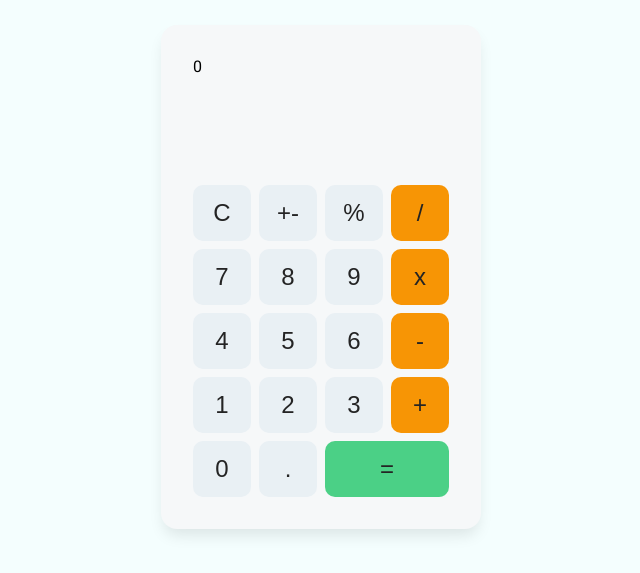
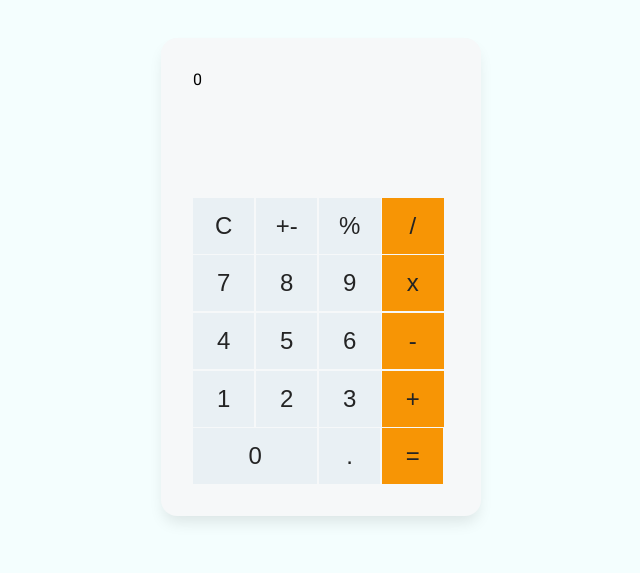
Before and after one commit to bill7pearl/math-magician, a React (Create React App) app: page / in a window 1280 px wide. Shown: the part 155-728 px from the top of the page, without its empty margins (319-959 px from the left). Built offline with nearby package versions, Linux system fonts and the light colour scheme.

Commit message:
Fix reviewers feedback

```diff
--- a/src/App.js
+++ b/src/App.js
@@ -1,5 +1,3 @@
-/* eslint-disable react/no-array-index-key */
-/* eslint-disable import/no-extraneous-dependencies */
 import Wrapper from './components/Wrapper';
 import Calculator from './components/Calculator';
 import ButtonBox from './components/ButtonBox';
@@ -31,5 +29,4 @@ function App() {
     </CalcProvider>
   );
 }
-
 export default App;
--- a/src/components/Button.js
+++ b/src/components/Button.js
@@ -1,5 +1,3 @@
-/* eslint-disable react/button-has-type */
-/* eslint-disable react/prop-types */
 import { useContext } from 'react';
 import { CalcContext } from './CalcContext';
 
@@ -10,6 +8,7 @@ const getStyleName = (btn) => {
     '-': 'opt',
     '+': 'opt',
     '/': 'opt',
+    0: 'zero',
   };
   return className[btn];
 };
--- a/src/components/ButtonBox.js
+++ b/src/components/ButtonBox.js
@@ -1,4 +1,3 @@
-/* eslint-disable react/prop-types */
 const ButtonBox = ({ children }) => (
   <div className="buttonBox">{children}</div>
 );
--- a/src/components/CalcContext.js
+++ b/src/components/CalcContext.js
@@ -1,4 +1,3 @@
-/* eslint-disable react/prop-types */
 import { createContext, useState } from 'react';
 
 export const CalcContext = createContext();
--- a/src/components/Wrapper.js
+++ b/src/components/Wrapper.js
@@ -1,4 +1,3 @@
-/* eslint-disable react/prop-types */
 const Wrapper = ({ children }) => (
   <div className="wrapper">{children}</div>
 );
--- a/src/index.css
+++ b/src/index.css
@@ -30,17 +30,17 @@ body {
 }
 
 .buttonBox {
-  display: grid;
-  grid-template-columns: repeat(4, 1fr);
-  gap: 0.5rem;
+  display: flex;
+  flex-wrap: wrap;
+  gap: 0.1rem;
 }
 
 .button {
   background: #e9f0f4;
   height: 3.5rem;
   padding: 10px;
-  border-radius: 10px;
   display: flex;
+  flex-basis: 24%;
   align-items: center;
   justify-content: center;
   cursor: pointer;
@@ -54,8 +54,11 @@ body {
 }
 
 .equals {
-  background: #4bd086;
-  grid-column: 3/5;
+  background: #f79505;
+}
+
+.zero {
+  flex-basis: 48.59%;
 }
 
 .opt {
```
Also changed, not shown: src/App.css (deleted, +0 -39 lines), .eslintrc.json.
